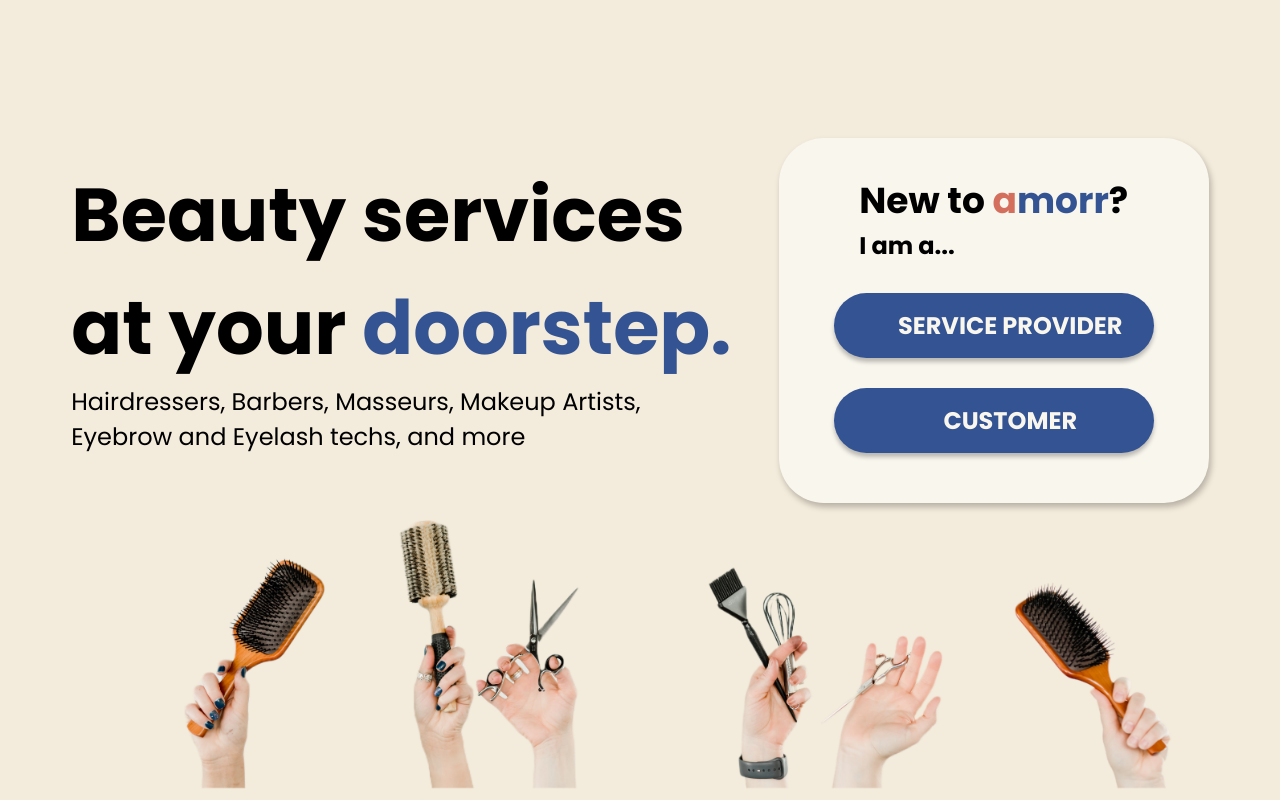
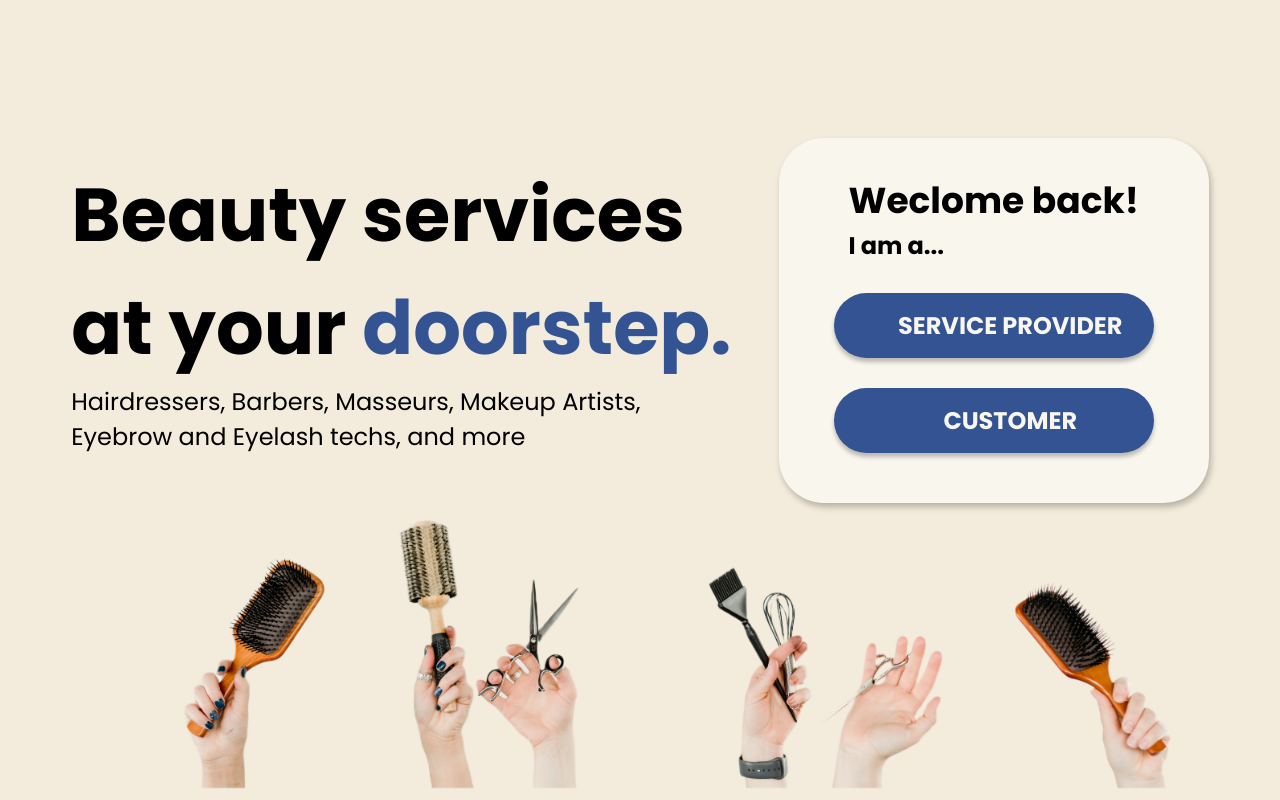
Before and after one commit to serhatgktp/amorr, a React (Create React App) app in the folder frontend/: page / in a window 1280 px wide. Built offline with nearby package versions, Linux system fonts and the light colour scheme; some icons are missing.

Commit message:
changed text in login card

```diff
--- a/frontend/src/components/initial-login/initial-login.jsx
+++ b/frontend/src/components/initial-login/initial-login.jsx
@@ -14,7 +14,7 @@
 
                 <div id="LoginCard">
                     <div>
-                        <div id="LoginPrompt">New to <font color='#D46F5E'>a</font><font color="#345392">morr</font>?</div>
+                        <div id="LoginPrompt">Weclome back!</div>
                         <div id="LoginSubheading">I am a...</div>
                     </div>
                     <br/>
```
